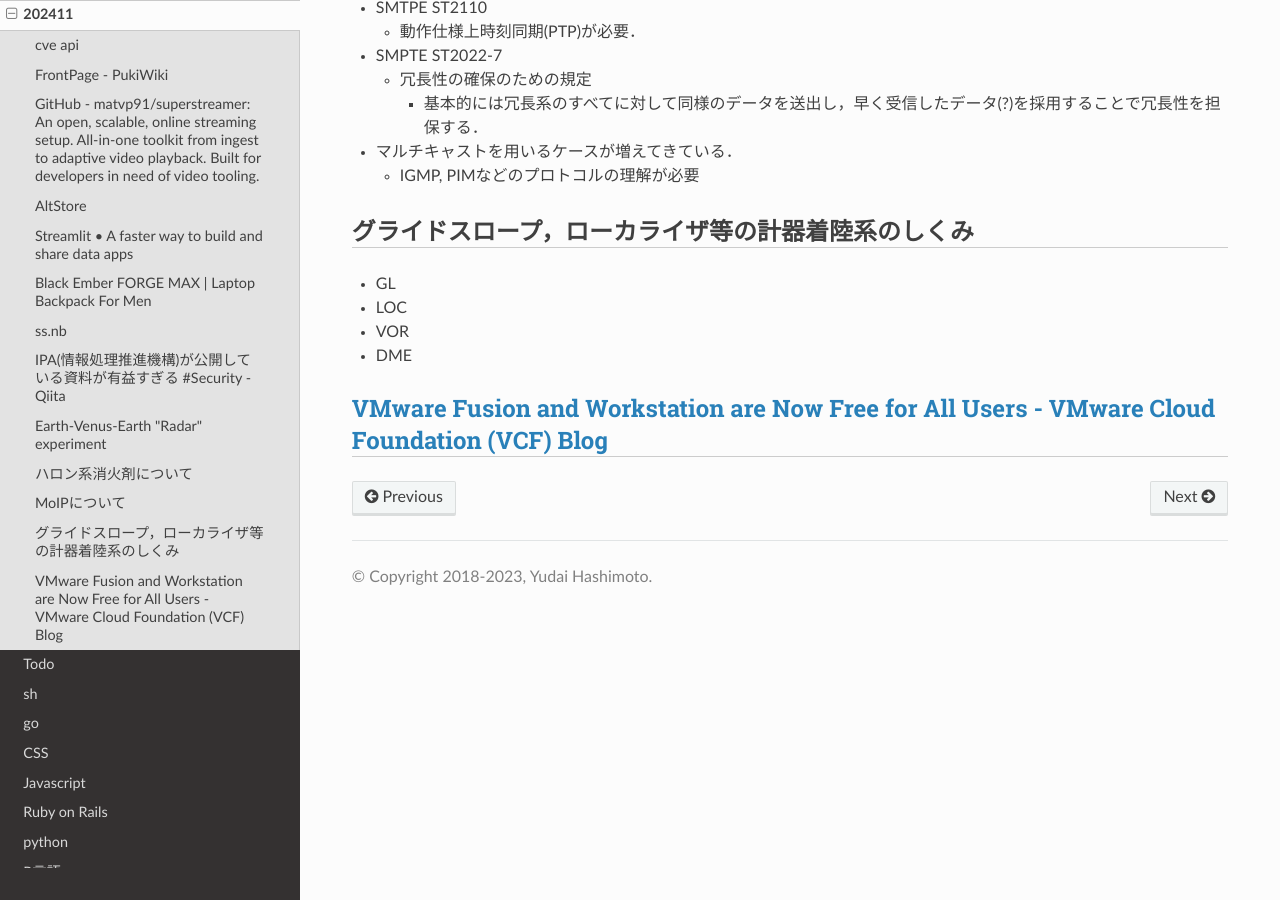
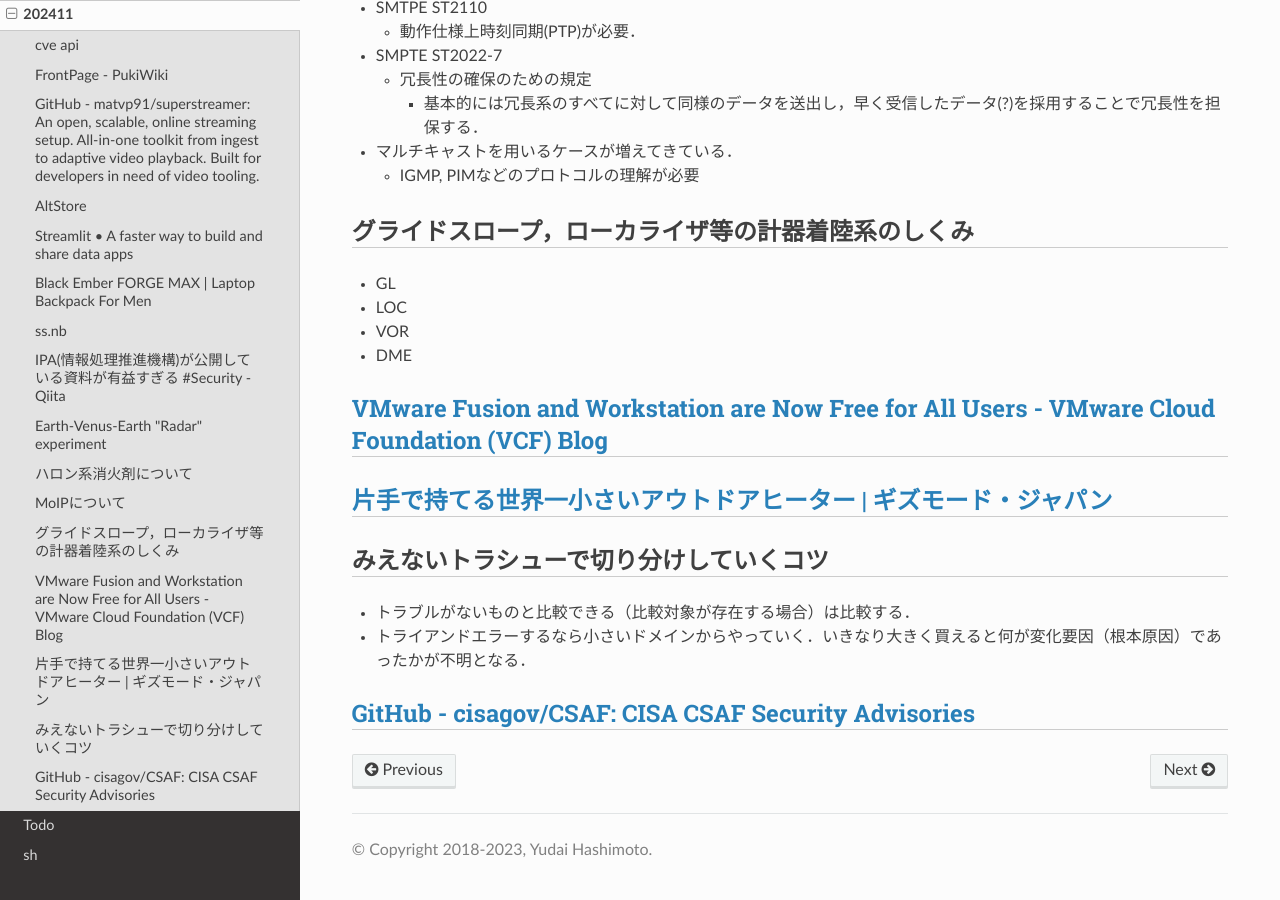
Before and after one commit to jp7fkf/JP7FKF-Warehouse, a Sphinx documentation site: the page built from source/dialy/202411.md, in a window 1280 px wide and 900 px high, scrolled down 4804 px. Built offline with Sphinx 7.4.7 and the Read the Docs theme 3.1.0, drawn with Linux system fonts in a browser that asks for light colours.

Commit message:
2024-11-23 22:08:48 JST

```diff
--- a/source/dialy/202411.md
+++ b/source/dialy/202411.md
@@ -253,3 +253,11 @@ curl -s https://services.nvd.nist.gov/rest/json/cves/2.0?cveId=CVE-2024-9379?...
 - DME
 
 ## [VMware Fusion and Workstation are Now Free for All Users - VMware Cloud Foundation (VCF) Blog](https://blogs.vmware.com/cloud-foundation/2024/11/11/vmware-fusion-and-workstation-are-now-free-for-all-users/)
+
+## [片手で持てる世界一小さいアウトドアヒーター | ギズモード・ジャパン](https://www.gizmodo.jp/2024/11/shank_heater_olive.html)
+
+## みえないトラシューで切り分けしていくコツ
+- トラブルがないものと比較できる（比較対象が存在する場合）は比較する．
+- トライアンドエラーするなら小さいドメインからやっていく．いきなり大きく買えると何が変化要因（根本原因）であったかが不明となる．
+
+## [GitHub - cisagov/CSAF: CISA CSAF Security Advisories](https://github.com/cisagov/CSAF)
```
